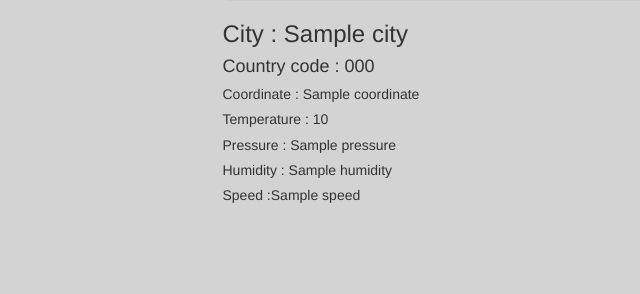
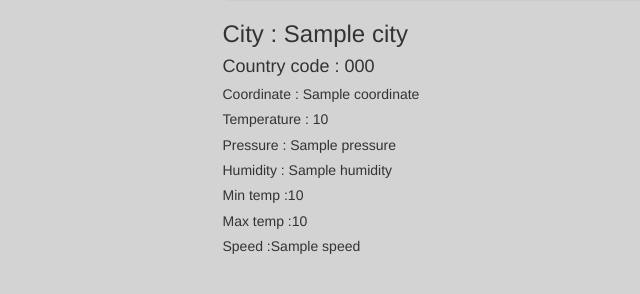
Before and after one commit to Abhi19990628/django-weather_api, a Django app: template main/templates/index.html in a window 1280 px wide. Shown: the part 143-437 px from the top of the page, without its empty margins (105-745 px from the left). Run offline with Django 4.2, Linux system fonts and the light colour scheme; the template is opened without the code that fills it: most values are stand-ins (such as "Sample title", 1, 10 or a date in 2020); some libraries are stand-ins or nearby versions.

Commit message:
add min and max temperature

```diff
--- a/main/templates/index.html
+++ b/main/templates/index.html
@@ -44,8 +44,8 @@
             <h5>Temperature : {{temp}}</h5>
             <h5>Pressure : {{pressure}} </h5>
             <h5>Humidity : {{humidity}}</h5>
-            <!-- <h5>Min temp :{{temp_min}}</h5>
-            <h5>Max temp :{{temp_max}}</h5>  -->
+            <h5>Min temp :{{temp_min}}</<h5>
+            <h5>Max temp :{{temp_max}}</h5>
             <h5>Speed :{{speed}}</h5>
         {% endif %}
 </body>
--- a/main/views.py
+++ b/main/views.py
@@ -26,6 +26,8 @@
     "pressure": str(list_of_data['main']['pressure']),
     "humidity": str(list_of_data['main']['humidity']),
     "speed": str(list_of_data['wind']['speed'])+"kmph",
+    "temp_min":str(list_of_data['main']['temp_min']),
+    "temp_max":str(list_of_data['main']['temp_max']),
 }
         # data = {
         #     'city': city,
```
